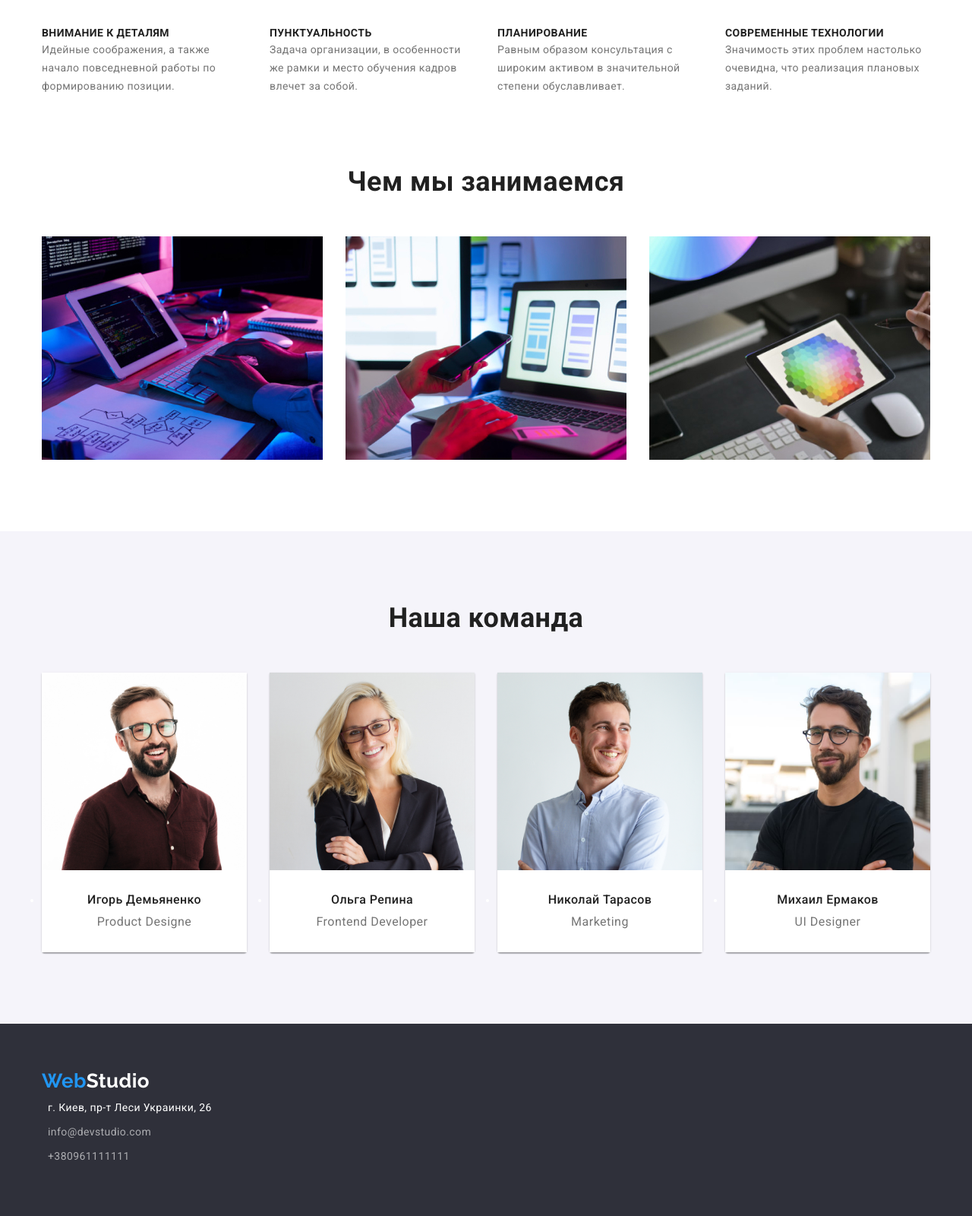
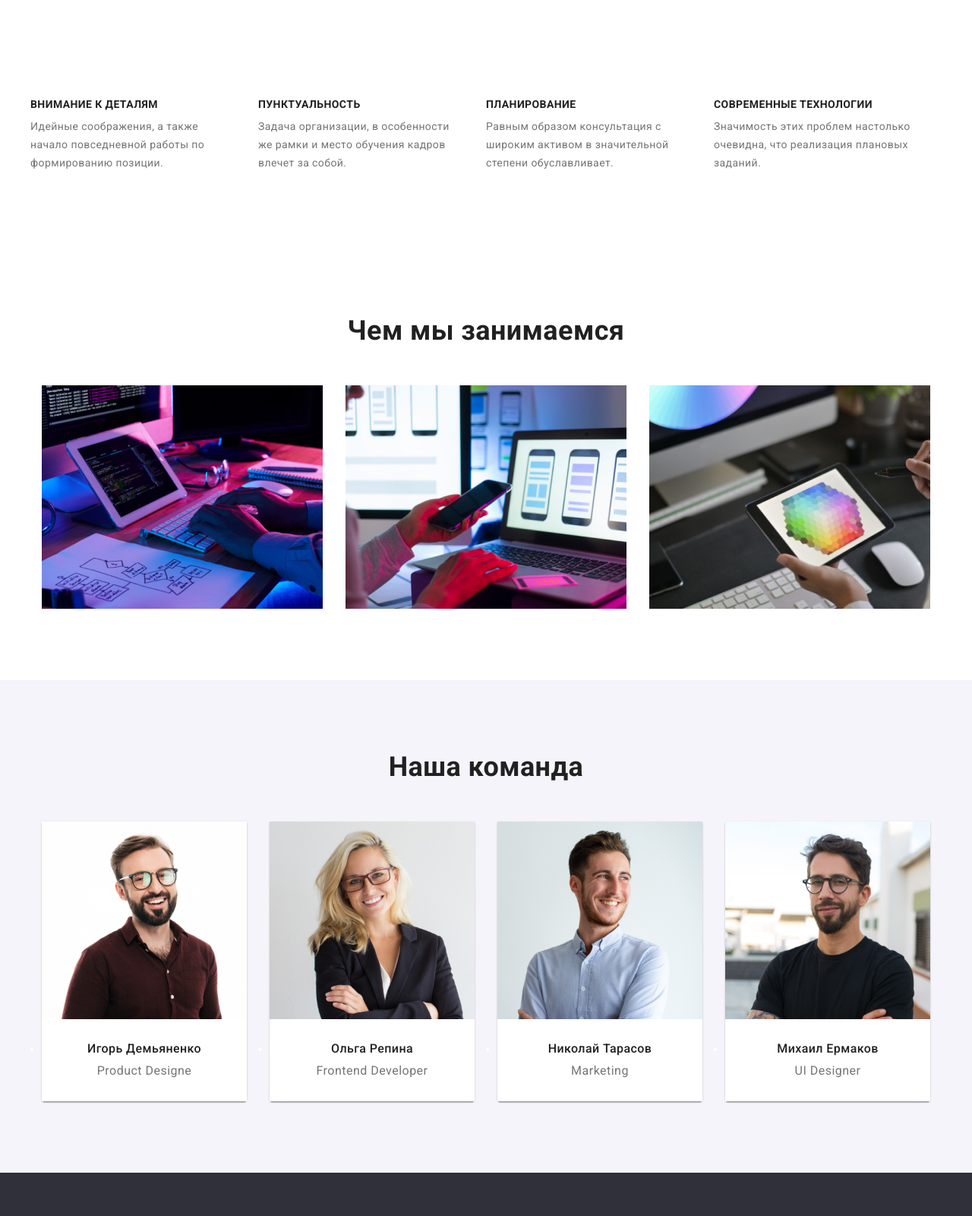
Before and after one commit to Oksana07/goit-markup-hw-03, a plain HTML site: page index.html in a window 1280 px wide. Shown: the part 740-2340 px from the top of the page at 76% size. Drawn offline with nearby package versions, Linux system fonts and the light colour scheme.

Commit message:
повносила правки
забрала тінь з кнопок
дала на контейнер падінг секції\
лан хайс завжли писати без пікселів

```diff
--- a/css/styles.css
+++ b/css/styles.css
@@ -215,12 +215,15 @@ cursor: pointer;
 }
 
 /* Про нас */
+.about {
+  padding: 94px 0;
+}
+
 .conteiner-about {
   padding-bottom: 94px;
 }
 
-.about .about-list{
-  padding: 94px 0;
+.about-list{
   display: flex;
 }
 
@@ -235,7 +238,7 @@ cursor: pointer;
 .about-title {
   font-weight: bold;
   font-size: 14px;
-  line-height: 1.14px;
+  line-height: 1.14;
   letter-spacing: 0.03em;
   text-transform: uppercase;
   color: var(--title-color);
@@ -347,10 +350,11 @@ color: #2196f3;
 .footer-list {
 list-style: none;
 display: inline-block;
+margin-top: 20px;
 }
 
 .footer-item {
-  margin: 8px;
+margin-bottom: 8px;
 }
 
 .footer .map {
@@ -396,7 +400,6 @@ background: #f5f4fa;
 cursor: pointer;
 border-radius: 4px;
 border: none;
-box-shadow: 0px 3px 1px rgb(0 0 0 / 10%), 0px 1px 2px rgb(0 0 0 / 8%), 0px 2px 2px rgb(0 0 0 / 12%);
 padding-left: 30px;
 }
 
```
